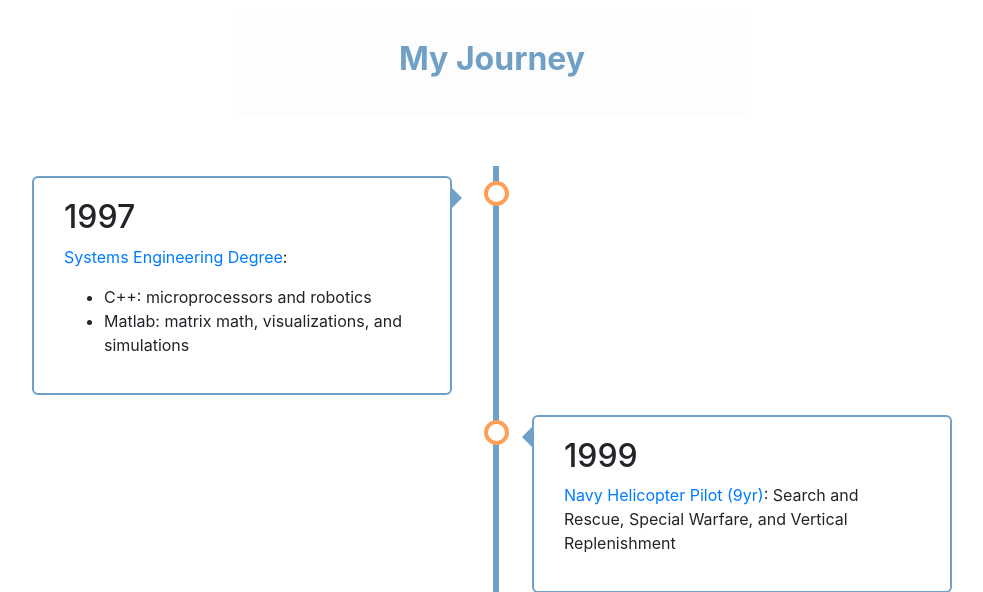
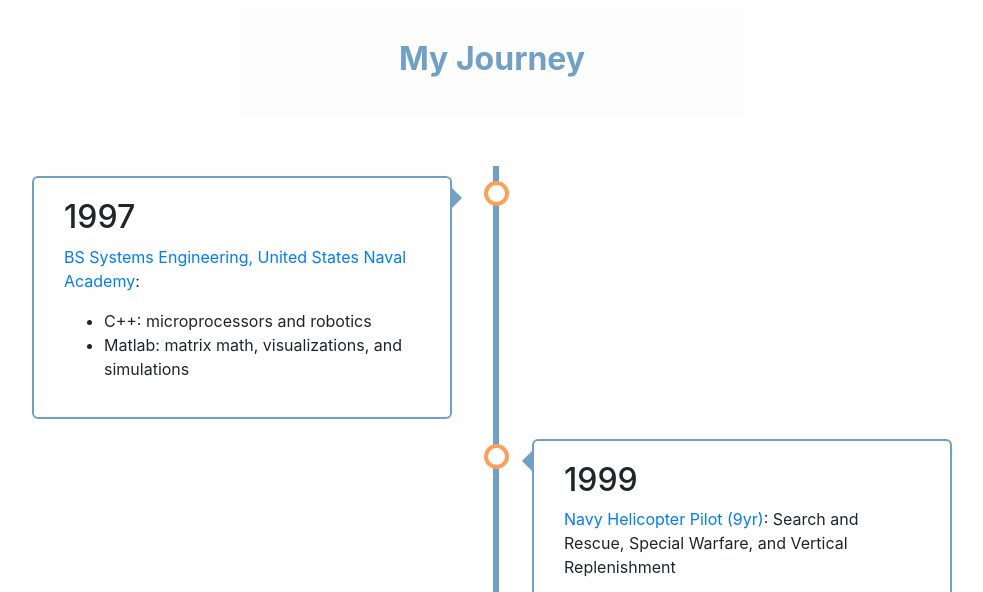
Before and after one commit to sciencelee/sciencelee-portfolio, a Flask app: page /about in a window 1280 px wide. Shown: the part 526-1118 px from the top of the page, without its empty margins (148-1131 px from the left). Run offline with Flask 2, Linux system fonts and the light colour scheme; some libraries are stand-ins or nearby versions.

Commit message:
Added google analytics to template.  Changed about page info.

```diff
--- a/templates/about.html
+++ b/templates/about.html
@@ -22,7 +22,7 @@
             <div class="container-timeline left">
                 <div class="content">
                         <h2>1997</h2>
-                            <p><a target="_blank" class="about-link" href=https://www.usna.edu/WRC/academics/index.php">Systems Engineering Degree</a>:
+                            <p><a target="_blank" class="about-link" href=https://www.usna.edu/WRC/academics/index.php">BS Systems Engineering, United States Naval Academy</a>:
                                 <br>
                                 <ul>
                                 <li>C++: microprocessors and robotics</li>
```
